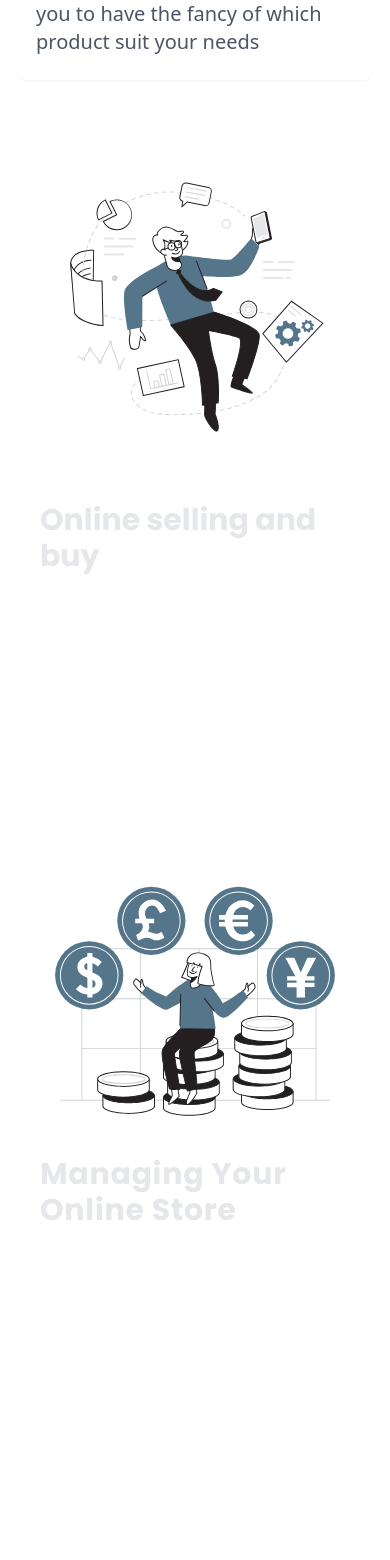
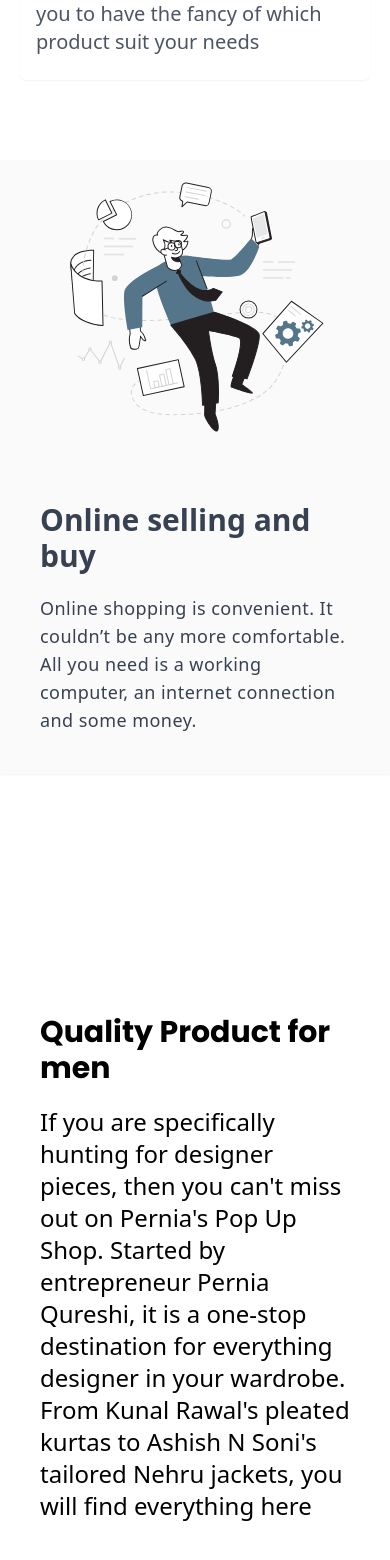
Before and after one commit to Clifftech123/react-ecommerce_website, a React (Create React App) app: page / in a window 390 px wide. Shown: the part 1850-3410 px from the top of the page. Built offline with nearby package versions, Linux system fonts and the light colour scheme.

Commit message:
I added it the description section to this component

```diff
--- a/src/Pages/HomePage/Description.jsx
+++ b/src/Pages/HomePage/Description.jsx
@@ -1,53 +1,25 @@
 import React from 'react'
-import SecondContent from "../../Components/assets/SecondConttent.svg";
 import FirstContent from "../../Components/assets/fFirstContetn.svg";
 
 const Description = () => {
   return (
 		<>
-			{/*====================== CONTENT  SITE  DESCRIPTION WITH IMAGE SECTION  ========================  */}
-			{/* FIRST ROW  */}
-			<section id="Content" className="bg-NavbarBgColor ">
-				<div className="grid gap-2  lg:grid-cols-2 mt-20 ">
+			<section id="Content" className="  bg-BgColor shadow-sm  ">
+				<div className="grid gap-2 lg:grid-cols-2 mt-20   ">
 					<div className="md:p-20 ">
 						<img className="w-full " src={FirstContent} alt="" />
 					</div>
 					<div className="md::mt-40 md:px-40 ">
 						<div className="md:py-60 px-10 py-10">
-							<h1 className=" font-Poppins mb-5  text-gray-200  text-3xl  md:text-4xl md:mb-5 font-bold">
+							<h1 className="  mb-5  text-gray-700  text-3xl  md:text-4xl md:mb-5 font-semibold ">
 								Online selling and buy
 							</h1>
-							<p className="md:text-2xl  font-Roboto  text-white text-lg tracking-wide ">
+							<p className="md:text-2xl  text-gray-700  text-lg tracking-wide ">
 								Online shopping is convenient. It couldn’t be any more
 								comfortable. All you need is a working computer, an internet
 								connection and some money.
 							</p>
 						</div>
-					</div>
-				</div>
-
-				{/* SECOND ROW  */}
-
-				<div className="grid gap-2 mt-10 md:mt-0 lg:grid-cols-2 ">
-					<div className="md:hidden  mt-10">
-						{/* IMAGE SHOWING IN PHONE AND TABLET MODE */}
-						<img className=" w-full " src={SecondContent} alt="" />
-					</div>
-					<div className="lg:mt-40 lg:px-40">
-						<div className=" px-10">
-							<h1 className=" font-Poppins mb-5  tracking-wide  text-gray-200 text-3xl  md:text-4xl md:mb-5 font-bold">
-								Managing Your Online Store
-							</h1>
-							<p className="md:text-2xl  font-Roboto  tracking-wide   text-white  mb-10 text-lg  ">
-								Obviously, there are many advantages of selling online, and the
-								ability to control every facet of your online business is
-								crucial to success in the long term.
-							</p>
-						</div>
-					</div>
-					{/* IMAGE SHOWING IN LARGE  MODE  */}
-					<div className=" hidden md:block lg:p-20">
-						<img className=" w-full " src={SecondContent} alt="" />
 					</div>
 				</div>
 			</section>
```
